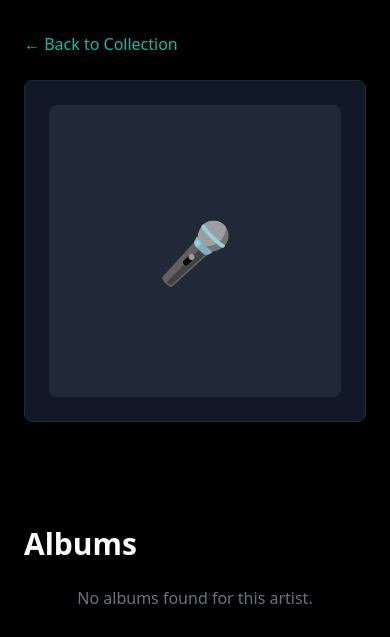
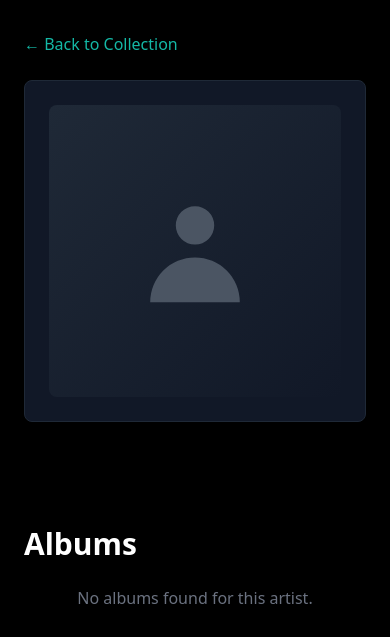
Before and after one commit to lar-mo/pygroove, a Django app: template music/templates/artist_detail.html in a window 390 px wide; the page is wider, and only the part inside the window is pictured. Shown: the part 97-734 px from the top of that part. Run offline with Django 3.2, Linux system fonts and the light colour scheme; the template is opened without the code that fills it, so the values that code supplies are empty; parts of the project's set-up code (start-up, migrations or seed data) failed here and were passed over; some libraries are stand-ins or nearby versions.

Commit message:
Replace microphone emoji with silhouette SVG on artist detail page
- Matches artist list placeholder style
- Consistent gradient background
- Better visual consistency across site

```diff
--- a/music/templates/artist_detail.html
+++ b/music/templates/artist_detail.html
@@ -43,8 +43,10 @@
                     <img src="{{ artist.image.url }}" alt="{{ artist.name }}"
                          class="w-full rounded-lg shadow-2xl grayscale hover:grayscale-0 transition-all duration-300">
                 {% else %}
-                    <div class="aspect-square bg-gray-800 rounded-lg flex items-center justify-center">
-                        <span class="text-6xl">🎤</span>
+                    <div class="aspect-square bg-gradient-to-br from-gray-800 to-gray-900 rounded-lg flex items-center justify-center">
+                        <svg class="w-32 h-32 text-gray-600" fill="currentColor" viewBox="0 0 20 20">
+                            <path d="M10 9a3 3 0 100-6 3 3 0 000 6zm-7 9a7 7 0 1114 0H3z"/>
+                        </svg>
                     </div>
                 {% endif %}
             </div>
```
